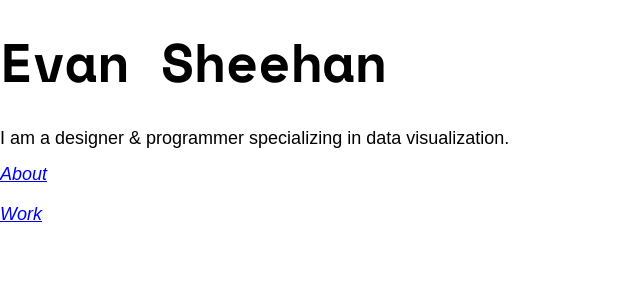
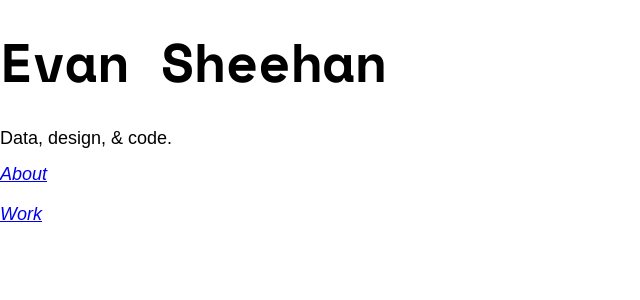
Before and after one commit to darthmall/darthmall.github.io, a Jekyll site: the page built from index.html, in a window 1280 px wide. Shown: the top 300 px of the page, without its empty margins (0-640 px from the left). Built offline with Jekyll 4.4.1, drawn with Linux system fonts in a browser that asks for light colours; nearby versions of some CDN libraries; some web fonts are replaced.

Commit message:
Update the landing page header
- Use the site description variable instead of hard-coding the blurb
- Remove the header wrapper

```diff
--- a/index.html
+++ b/index.html
@@ -2,12 +2,8 @@
 layout: base
 classes: home
 ---
-<header class="left">
   <h1>{{ site.title }}</h1>
-  <p class="blurb">
-    I am a designer &amp; programmer specializing in data visualization.
-  </p>
-</header>
+<p class="blurb">{{ site.description }}</p>
 
 <nav>
   <ul>
```
